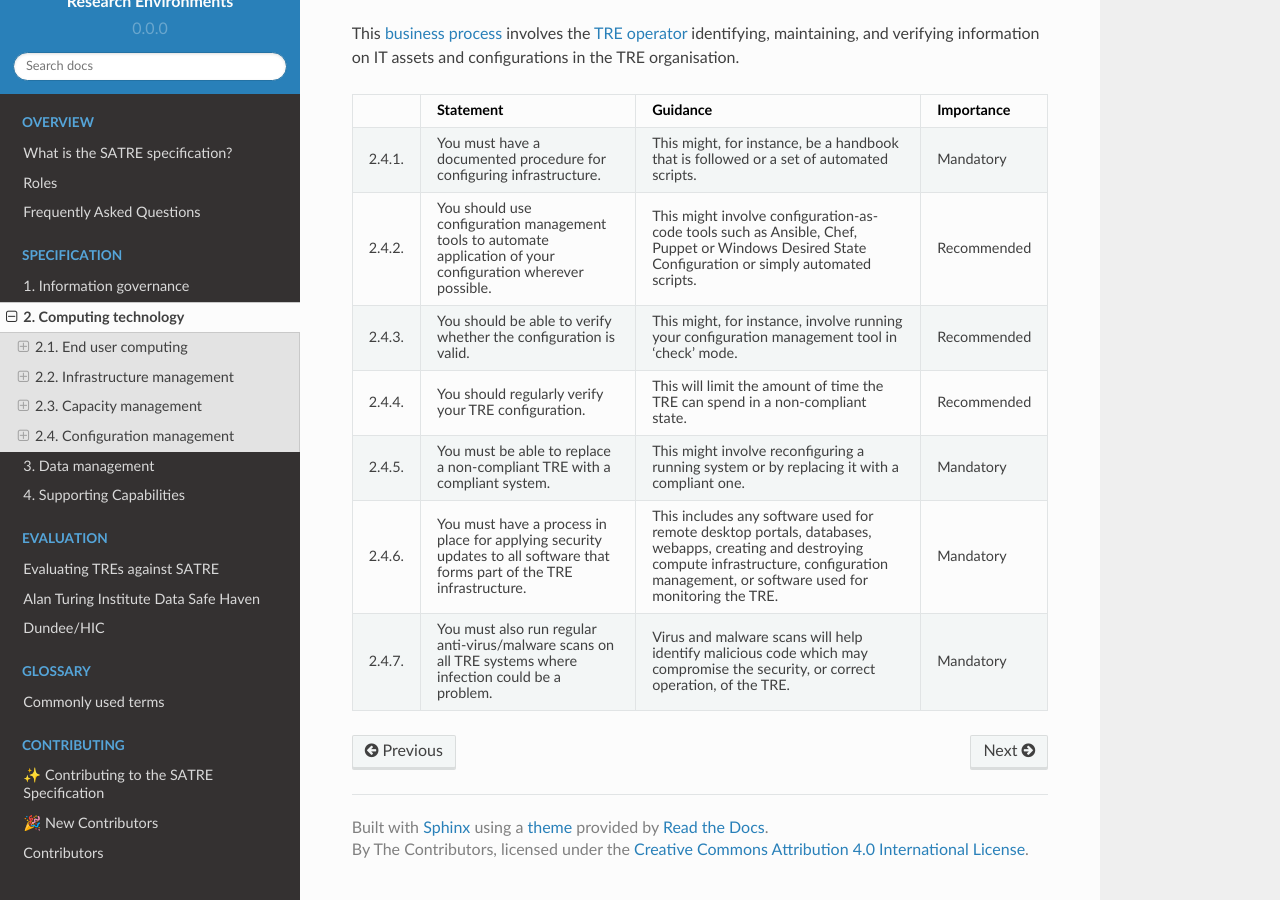
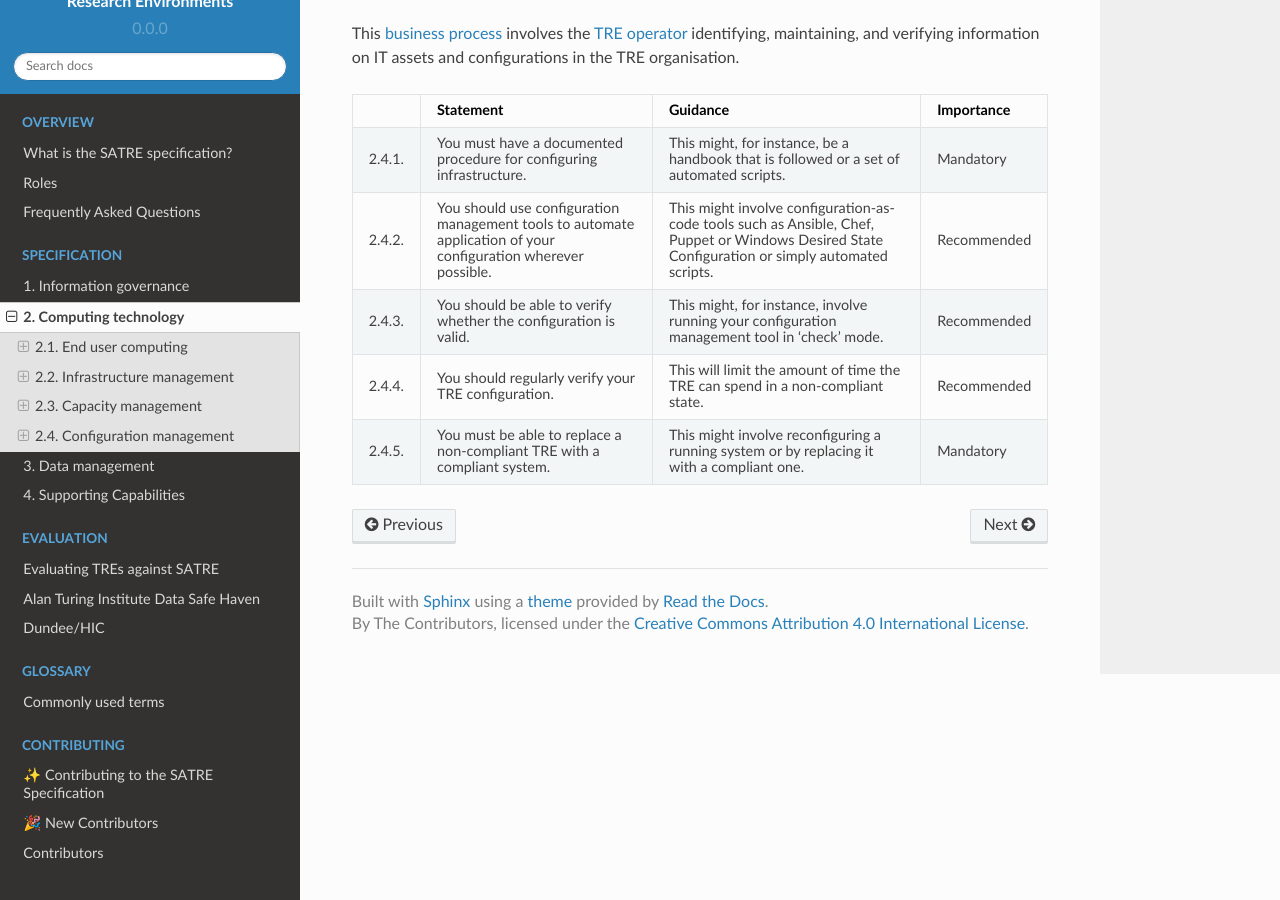
Before and after one commit to sa-tre/satre-specification, a Sphinx documentation site: the page built from docs/source/pillars/computing_technology.md, in a window 1280 px wide and 900 px high, scrolled down 7548 px. Built offline with Sphinx 7.4.7 and the Read the Docs theme 2.0.0, drawn with Linux system fonts in a browser that asks for light colours.

Commit message:
Remove 2.4.6 and 2.4.7

````diff
--- a/docs/source/pillars/computing_technology.md
+++ b/docs/source/pillars/computing_technology.md
@@ -417,12 +417,4 @@ This {term}`business process <business process>` involves the {ref}`TRE operator
   - You must be able to replace a non-compliant TRE with a compliant system.
   - This might involve reconfiguring a running system or by replacing it with a compliant one.
   - Mandatory
-* - 2.4.6.
-  - You must have a process in place for applying security updates to all software that forms part of the TRE infrastructure.
-  - This includes any software used for remote desktop portals, databases, webapps, creating and destroying compute infrastructure, configuration management, or software used for monitoring the TRE.
-  - Mandatory
-* - 2.4.7.
-  - You must also run regular anti-virus/malware scans on all TRE systems where infection could be a problem.
-  - Virus and malware scans will help identify malicious code which may compromise the security, or correct operation, of the TRE.
-  - Mandatory
 ```
````
